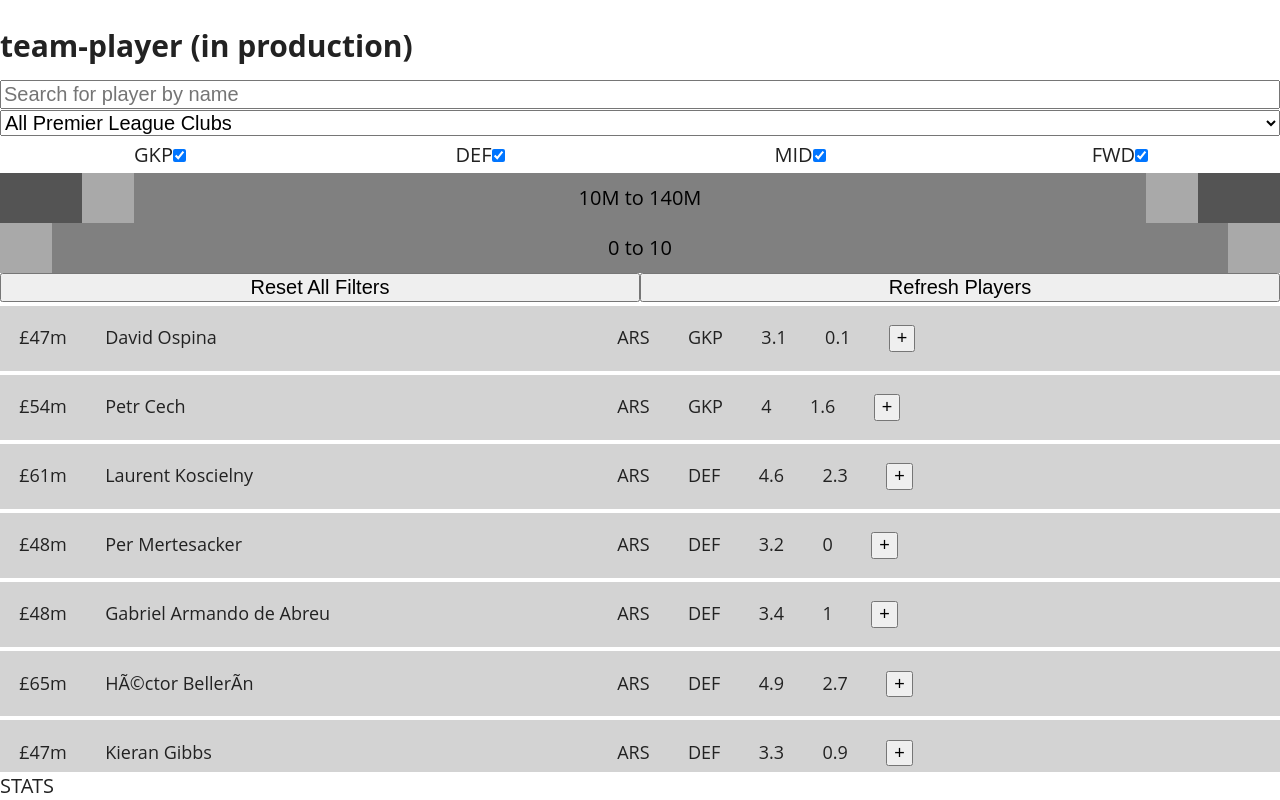
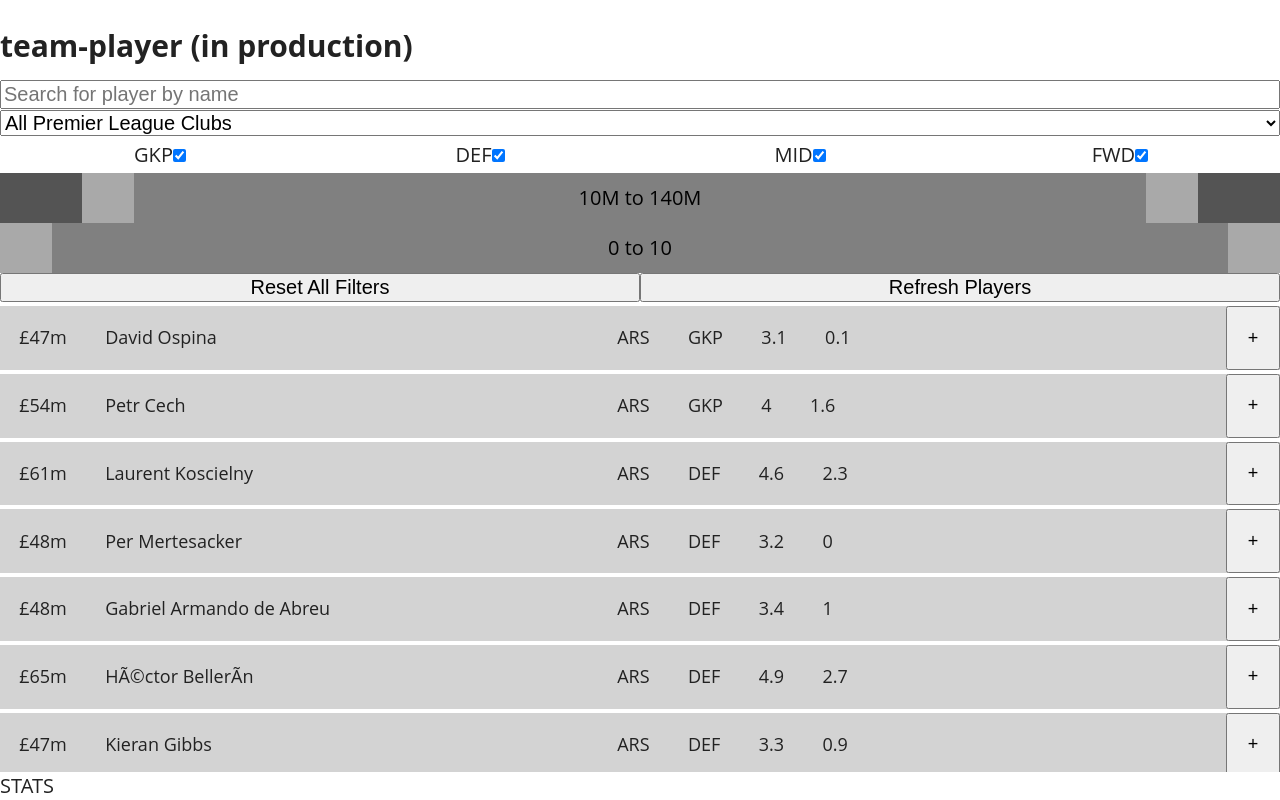
Before and after one commit to rycu/team-player, a React (Create React App) app: page / in a window 1280 px wide. Built offline with nearby package versions, Linux system fonts and the light colour scheme.

Commit message:
player selection (add/remove toggle) added and infinite scrolling

```diff
--- a/src/actions/selectionActions.js
+++ b/src/actions/selectionActions.js
@@ -6,14 +6,8 @@
 		nameTxt
 })
 
-export const selectPlayer = id => ({
+export const togglePlayerSelect = id => ({
 
-		type: types.SELECT_PLAYER,
+		type: types.TOGGLE_PLAYER_SELECT,
 		id
 })
-
-export const removePlayer = playerId => ({
-
-		type: types.REMOVE_PLAYER,
-		playerId
-})
--- a/src/components/PlayerRow.js
+++ b/src/components/PlayerRow.js
@@ -6,7 +6,8 @@
 
 	static propTypes = {
 		players: PropTypes.array.isRequired,
-		selectPlayer: PropTypes.func.isRequired
+		togglePlayerSelect: PropTypes.func.isRequired,
+		rowsPerRender: PropTypes.number.isRequired
 	}
 
 	displayRow(player, rank){
@@ -44,34 +45,33 @@
 
 	}
 
-	playerSelected(playerId){
-
-		const { selection__players } = this.props.selection
-		console.log('BOOM'+playerId);
+	playerSelected(selection__players, playerId){
 		return 	selection__players.includes(playerId) ? true : false;
 	}
 
-
 	handleClick = (id) => {
-		this.props.selectPlayer(Number(id));
+		this.props.togglePlayerSelect(Number(id));
 	}
 
 	render() {
 
-		const {clubs, positions} = this.props;
+		const {players, rowsPerRender, clubs, positions} = this.props;
+		const { selection__players } = this.props.selection
+
 		return(
 			<ul>
-				{this.props.players.map((player) => {
+				{players.map((player, i) => {
 					// made up rank out of 10 (approx)
 					let rank =  Math.round(((Number(player.ict_index)+Number(player.now_cost*15))/225)*10)/10;
 					// made up form out of 10 (approx)
 					let form =  Math.round((player.ict_index/50)*10)/10;
 
-					return this.displayRow(player, rank) ?
 
-			 			<li className={"player-list__row"}
+					return (this.displayRow(player, rank) && i <= rowsPerRender) ?
+
+			 			<li
+			 				className={this.playerSelected(selection__players, player.id) ? "player-list__row player-list__row--selected" : "player-list__row"}
 			 				key={player.id}
-			 				style={{ opacity: this.playerSelected(player.id) ? 0.5 : 1 }}
 			 			>
 
 							<div>{'£'+(player.now_cost)+'m'}</div>
@@ -82,8 +82,8 @@
 							<div>{form}</div>
 							<Button
  						    	clickFunc={() => this.handleClick(player.id)}
- 						    	//className={}
- 						    	text={ this.playerSelected(player.id) ? '-' : '+' }
+ 						    	//className={filterClass +" player-filters__reset"}
+ 						    	text={''}
  						    />
 
 						</li>
--- a/src/constants/ActionTypes.js
+++ b/src/constants/ActionTypes.js
@@ -10,5 +10,4 @@
 export const RECEIVE_DATA = 'RECEIVE_DATA'
 
 export const UPDATE_TEAM_NAME = 'UPDATE_TEAM_NAME'
-export const SELECT_PLAYER = 'SELECT_PLAYER'
-export const REMOVE_PLAYER = 'REMOVE_PLAYER'
+export const TOGGLE_PLAYER_SELECT = 'TOGGLE_PLAYER_SELECT'
--- a/src/containers/App.js
+++ b/src/containers/App.js
@@ -31,6 +31,22 @@
     dispatch(fetchDataIfNeeded('playerList', 'premElements'))
   }
 
+  rowsPerRender = 30
+
+  handleScroll = e => {
+
+    //INFINITE SCROLL
+
+    let boxHight = document.getElementById(e.target.id).clientHeight;
+    let offset = (Number(e.target.scrollHeight)-Number(boxHight));
+
+    if (e.target.scrollTop >= (offset-(offset/10))) {
+      this.rowsPerRender += 15;
+      this.forceUpdate();
+    }
+  }
+
+
   render() {
     const {clubs, isFetchingClub, positions, isFetchingPosition, players, isFetchingPlayers} = this.props
 
@@ -52,10 +68,15 @@
               isFetching={isFetchingPlayers}
             />
           </div>
-          <div className="player-list" style={{ opacity: isFetchingPlayers ? 0.2 : 1 }}>
+          <div
+            id="scroll-box"
+            onScroll={this.handleScroll}
+            className="player-list"
+            style={{ opacity: isFetchingPlayers ? 0.2 : 1 }}>
             <PlayerListContainer
               players={players}
               isFetching={isFetchingPlayers}
+              rowsPerRender={this.rowsPerRender}
             />
           </div>
           <div>
--- a/src/containers/PitchContainer.js
+++ b/src/containers/PitchContainer.js
@@ -11,9 +11,9 @@
 
 
   render() {
-    const {filters} = this.props
+    //const {filters} = this.props
 
-    console.log(filters);
+    //console.log(filters);
 
     return (
       <div className="pitch">
--- a/src/containers/PlayerListContainer.js
+++ b/src/containers/PlayerListContainer.js
@@ -5,7 +5,7 @@
 import PlayerRow from '../components/PlayerRow'
 
 import {
-  selectPlayer
+  togglePlayerSelect
 } from '../actions/selectionActions'
 
 
@@ -13,11 +13,22 @@
 class PlayerListContainer extends Component {
   static propTypes = {
     players: PropTypes.array.isRequired,
-    isFetching: PropTypes.bool.isRequired
+    isFetching: PropTypes.bool.isRequired,
+    rowsPerRender:  PropTypes.number.isRequired
   }
 
   render() {
-    const {players, isFetching, clubs, positions, filters, selection, actions} = this.props
+    const {
+      players,
+      isFetching,
+      rowsPerRender,
+      clubs,
+      positions,
+      filters,
+      selection,
+      actions
+    } = this.props
+
     const isEmpty = players.length === 0
 
     return (
@@ -30,8 +41,9 @@
                 filters={filters}
                 positions={positions}
                 clubs={clubs}
-                selectPlayer={actions.selectPlayer}
+                togglePlayerSelect={actions.togglePlayerSelect}
                 selection={selection}
+                rowsPerRender={rowsPerRender}
               />
             </div>
         }
@@ -63,7 +75,7 @@
 
 const mapDispatchToProps = dispatch => ({
     actions: bindActionCreators({
-      selectPlayer
+      togglePlayerSelect
     }, dispatch)
 })
 
--- a/src/main.css
+++ b/src/main.css
@@ -547,6 +547,7 @@
     margin: 0; }
 
 .player-list__row {
+  position: relative;
   margin: 0.2em 0;
   width: 100%;
   list-style-type: none;
@@ -557,9 +558,19 @@
     font-size: 0.9em; }
   .player-list__row input {
     width: 100%; }
+  .player-list__row button {
+    position: absolute;
+    top: 0;
+    right: 0;
+    height: 100%;
+    width: 3em; }
+    .player-list__row button::before {
+      content: '+'; }
 
 .player-list__row--selected {
   opacity: 0.7; }
+  .player-list__row--selected button::before {
+    content: '-'; }
 
 .player-list__name-field {
   width: 40%; }
--- a/src/reducers/selectionReducer.js
+++ b/src/reducers/selectionReducer.js
@@ -1,7 +1,6 @@
 import {
 	UPDATE_TEAM_NAME,
-	SELECT_PLAYER,
-	REMOVE_PLAYER
+	TOGGLE_PLAYER_SELECT
 } from '../constants/ActionTypes'
 
 const initialState =
@@ -22,29 +21,23 @@
 				selection__name: action.nameTxt
 			})
 
-		case SELECT_PLAYER:
+		case TOGGLE_PLAYER_SELECT:
 
-			var newplayersArr1 = state.selection__players.slice();
+			var newplayersArr = state.selection__players.slice();
 
-			newplayersArr1.push(action.id);
-
-			return Object.assign({}, state, {
-				selection__players: newplayersArr1
-			})
-
-
-		case REMOVE_PLAYER:
-
-			var newplayersArr2 = state.selection__players.slice();
-
-			var  i= newplayersArr2.indexOf(action.id);
-			if(i !== -1) {
-				newplayersArr2.splice(i, 1);
+			if(newplayersArr.includes(action.id) === true){
+				var  i= newplayersArr.indexOf(action.id);
+				if(i !== -1) {
+					newplayersArr.splice(i, 1);
+				}
+			}else{
+				newplayersArr.push(action.id);
 			}
 
 			return Object.assign({}, state, {
-				selection__players: newplayersArr2
+				selection__players: newplayersArr
 			})
+
 
 		default:
       		return state
--- a/src/sass/layout/_playerList.scss
+++ b/src/sass/layout/_playerList.scss
@@ -11,6 +11,7 @@
 
 
 .player-list__row{
+	position: relative;
 	margin: 0.2em 0;
 	width: 100%;
 	list-style-type: none;
@@ -26,10 +27,29 @@
 		width: 100%;
 	}
 
+	button{
+		position: absolute;
+		top: 0;
+		right: 0;
+		height: 100%;
+		width: 3em;
+
+		&::before{
+			content:'+';
+		}
+	}
+
 }
 
 .player-list__row--selected{
 	opacity: 0.7;
+
+	button{
+		&::before{
+			content:'-';
+		}
+	}
+
 }
 
 
```
